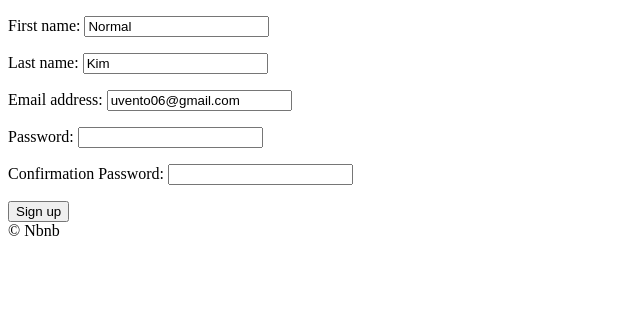
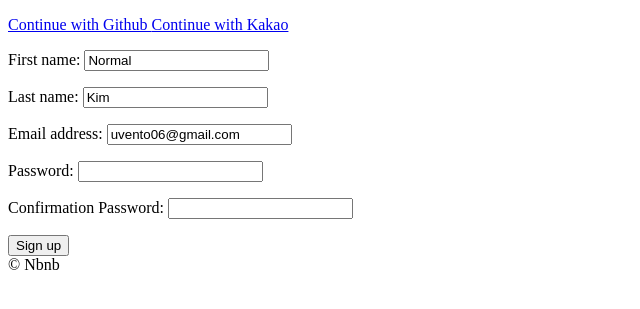
Before and after one commit to Normalist-K/airbnb-clone, a Django app: page /users/signup in a window 1280 px wide. Shown: the part 78-387 px from the top of the page, without its empty margins (0-640 px from the left). Run offline with Django 3.2, Linux system fonts and the light colour scheme; parts of the project's set-up code (start-up, migrations or seed data) failed here and were passed over.

Commit message:
#17~#18.2 Github&Kakao Login

```diff
--- /dev/null
+++ b/templates/partials/social_login.html
@@ -0,0 +1,8 @@
+<div>
+    <a href="{% url 'users:github-login' %}">
+        Continue with Github
+    </a>
+    <a href="{% url 'users:kakao-login' %}">
+        Continue with Kakao
+    </a>
+</div>
--- a/templates/users/login.html
+++ b/templates/users/login.html
@@ -10,6 +10,8 @@
 
 {% block content %}
 
+    {% include 'partials/social_login.html' %}
+
     <form method="POST" action="{% url 'users:login' %}">
         {% csrf_token %}
         {{form.as_p}}
--- a/templates/users/signup.html
+++ b/templates/users/signup.html
@@ -10,6 +10,8 @@
 
 {% block content %}
 
+    {% include 'partials/social_login.html' %}
+
     <form method="POST" action="{% url 'users:signup' %}">
         {% csrf_token %}
         {{form.as_p}}
--- a/users/admin.py
+++ b/users/admin.py
@@ -20,6 +20,7 @@ class CustomUserAdmin(UserAdmin):
                     "language",
                     "currency",
                     "superhost",
+                    "login_method",
                 )
             },
         ),
@@ -40,4 +41,5 @@ class CustomUserAdmin(UserAdmin):
         "is_superuser",
         "email_verified",
         "email_secret",
+        "login_method",
     )
--- a/users/models.py
+++ b/users/models.py
@@ -37,6 +37,16 @@ class User(AbstractUser):
         (CURRENCY_KRW, "KRW"),
     )
 
+    LOGIN_EMAIL = "email"
+    LOGIN_GITHUB = "github"
+    LOGIN_KAKAO = "kakao"
+
+    LOGIN_CHOICES = (
+        (LOGIN_EMAIL, "Email"),
+        (LOGIN_GITHUB, "Github"),
+        (LOGIN_KAKAO, "Kakao"),
+    )
+
     avatar = models.ImageField(upload_to="avatars", blank=True)
     gender = models.CharField(choices=GENDER_CHOICES, max_length=10, blank=True)
     bio = models.TextField(blank=True)
@@ -50,6 +60,9 @@ class User(AbstractUser):
     superhost = models.BooleanField(default=False)
     email_verified = models.BooleanField(default=False)
     email_secret = models.CharField(max_length=20, default="", blank=True)
+    login_method = models.CharField(
+        max_length=50, choices=LOGIN_CHOICES, default=LOGIN_EMAIL
+    )
 
     def verify_email(self):
         if self.email_verified is False:
--- a/users/urls.py
+++ b/users/urls.py
@@ -6,6 +6,10 @@ app_name = "users"
 
 urlpatterns = [
     path("login", views.LoginView.as_view(), name="login"),
+    path("login/github", views.github_login, name="github-login"),
+    path("login/github/callback", views.github_callback, name="github-callback"),
+    path("login/kakao", views.kakao_login, name="kakao-login"),
+    path("login/kakao/callback", views.kakao_callback, name="kakao-callback"),
     path("logout", views.log_out, name="logout"),
     path("signup", views.SignUpView.as_view(), name="signup"),
     path("verify/<str:key>", views.complete_verification, name="complete-verification"),
--- a/users/views.py
+++ b/users/views.py
@@ -1,8 +1,11 @@
+import os
+import requests
 from django.views import View
 from django.views.generic import FormView
 from django.urls import reverse_lazy
 from django.shortcuts import render, redirect, reverse
 from django.contrib.auth import authenticate, login, logout
+from django.core.files.base import ContentFile
 from . import forms, models
 
 
@@ -57,3 +60,134 @@ def complete_verification(request, key):
         # to do: add error message
         pass
     return redirect(reverse_lazy("core:home"))
+
+
+def github_login(request):
+    client_id = os.environ.get("GH_ID")
+    redirect_uri = "http://127.0.0.1:8000/users/login/github/callback"
+    return redirect(
+        f"https://github.com/login/oauth/authorize?client_id={client_id}&redirect_uri={redirect_uri}&scope=read:user"
+    )
+
+
+class GithubException(Exception):
+    pass
+
+
+def github_callback(request):
+    try:
+        client_id = os.environ.get("GH_ID")
+        client_secret = os.environ.get("GH_SECRET")
+        code = request.GET.get("code", None)
+        if code is not None:
+            token_request = requests.post(
+                f"https://github.com/login/oauth/access_token?client_id={client_id}&client_secret={client_secret}&code={code}",
+                headers={"Accept": "application/json"},
+            )
+            token_json = token_request.json()
+            error = token_json.get("error", None)
+            if error is not None:
+                raise GithubException()
+            else:
+                access_token = token_json.get("access_token")
+                profile_request = requests.get(
+                    "https://api.github.com/user",
+                    headers={
+                        "Authorization": f"token {access_token}",
+                        "Accept": "application/json",
+                    },
+                )
+                profile_json = profile_request.json()
+                username = profile_json.get("login", None)
+                if username is not None:
+                    name = profile_json.get("name")
+                    email = profile_json.get("email")
+                    bio = profile_json.get("bio")
+                    if email is not None:
+                        try:
+                            user = models.User.objects.get(email=email)
+                            if user.login_method != models.User.LOGIN_GITHUB:
+                                raise GithubException()
+                        except models.User.DoesNotExist:
+                            user = models.User.objects.create(
+                                email=email,
+                                first_name=name,
+                                bio=bio,
+                                username=email,
+                                login_method=models.User.LOGIN_GITHUB,
+                                email_verified=True,
+                            )
+                            user.set_unusable_password()
+                            user.save()
+                        login(request, user)
+                        return redirect(reverse("core:home"))
+                    else:
+                        raise GithubException()
+                else:
+                    raise GithubException()
+        else:
+            raise GithubException()
+    except GithubException:
+        # send error message
+        return redirect(reverse("users:login"))
+
+
+def kakao_login(request):
+    client_id = os.environ.get("KAKAO_ID")
+    redirect_uri = "http://127.0.0.1:8000/users/login/kakao/callback"
+    return redirect(
+        f"https://kauth.kakao.com/oauth/authorize?client_id={client_id}&redirect_uri={redirect_uri}&response_type=code"
+    )
+
+
+class KakaoException(Exception):
+    pass
+
+
+def kakao_callback(request):
+    try:
+        client_id = os.environ.get("KAKAO_ID")
+        redirect_uri = "http://127.0.0.1:8000/users/login/kakao/callback"
+        code = request.GET.get("code", None)
+        if code is None:
+            raise KakaoException()
+        token_request = requests.post(
+            f"https://kauth.kakao.com/oauth/token?grant_type=authorization_code&client_id={client_id}&redirect_uri={redirect_uri}&code={code}"
+        )
+        token_json = token_request.json()
+        access_token = token_json.get("access_token")
+        profile_request = requests.get(
+            "https://kapi.kakao.com/v2/user/me",
+            headers={"Authorization": f"Bearer {access_token}"},
+        )
+        profile_json = profile_request.json()
+        kakao_account = profile_json.get("kakao_account")
+        email = kakao_account.get("email", None)
+        if email is None:
+            raise KakaoException()
+        profile = kakao_account.get("profile")
+        nickname = profile.get("nickname")
+        profile_image = profile.get("profile_image_url")
+        try:
+            user = models.User.objects.get(email=email)
+            if user.login_method != models.User.LOGIN_KAKAO:
+                raise KakaoException()
+        except models.User.DoesNotExist:
+            user = models.User.objects.create(
+                email=email,
+                username=email,
+                first_name=nickname,
+                login_method=models.User.LOGIN_KAKAO,
+                email_verified=True,
+            )
+            user.set_unusable_password()
+            user.save()
+            if profile_image is not None:
+                photo_request = requests.get(profile_image)
+                user.avatar.save(
+                    f"{nickname}-avatar", ContentFile(photo_request.content)
+                )
+        login(request, user)
+        return redirect(reverse("core:home"))
+    except KakaoException:
+        return redirect(reverse("users:login"))
```
Also changed, not shown: users/migrations/0005_user_login_method.py (added), 2 other files.
